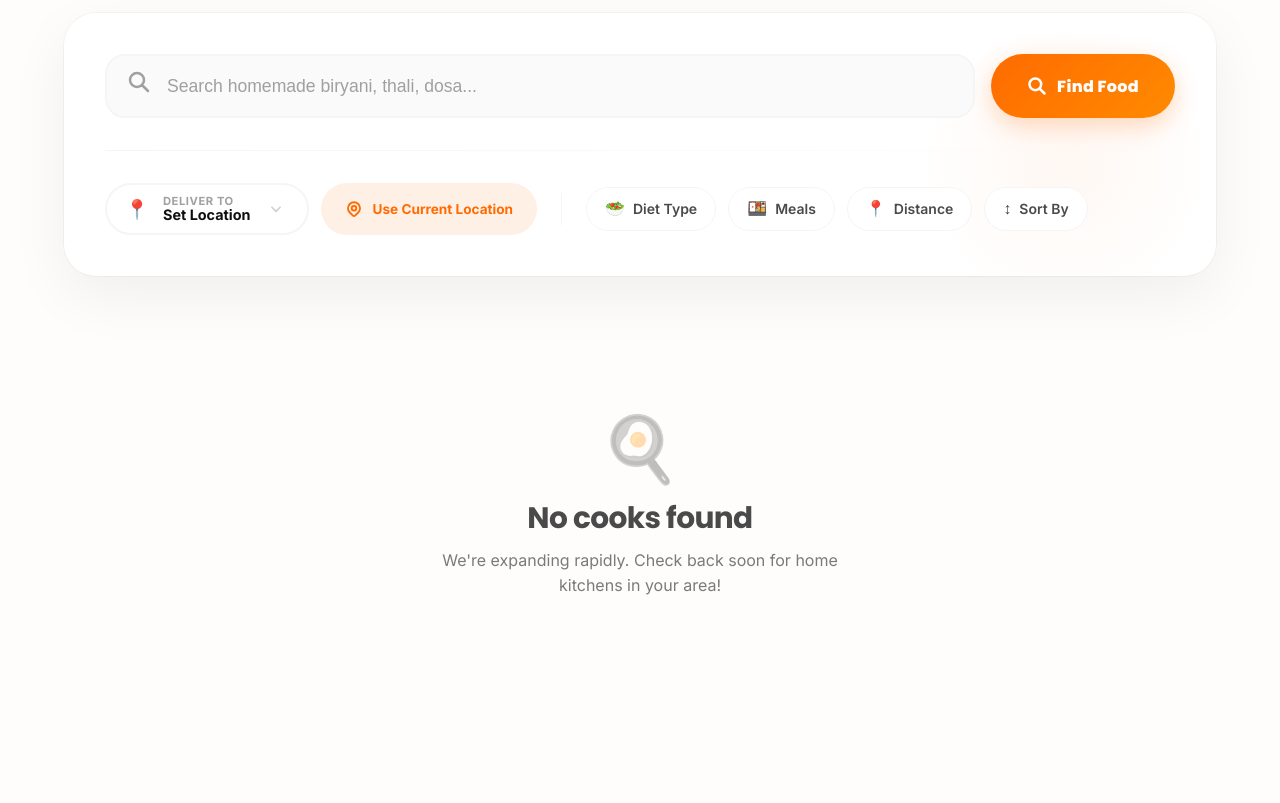
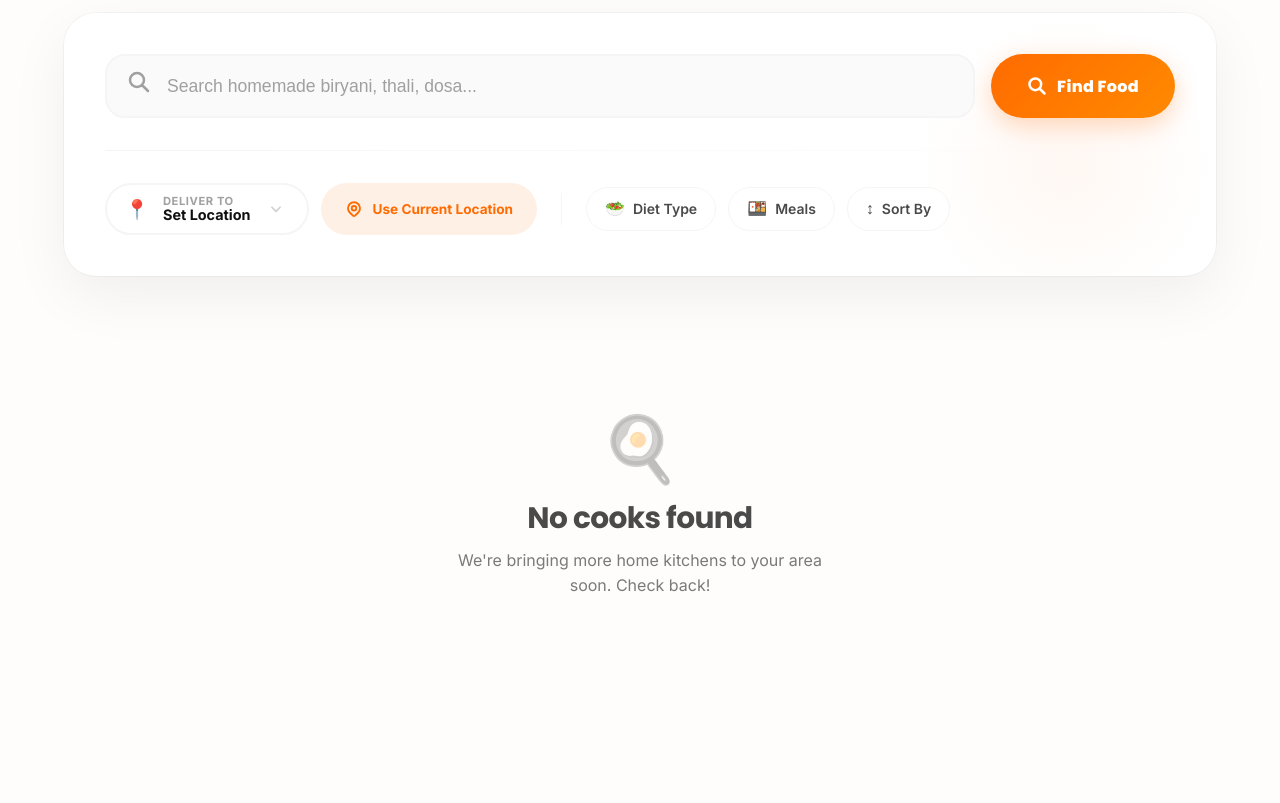
Before and after one commit to SwarupMandal-droid/GharKaKhana, a Django app: page /cooks/ in a window 1280 px wide. Shown: the part 178-981 px from the top of the page. Run offline with Django 4.2, Linux system fonts and the light colour scheme; the visitor is signed in with stand-in values (Sample User, id 1); data that the repository does not hold is empty.

Commit message:
feat: show all cooks with published menus, remove distance/cutoff gate

```diff
--- a/cooks/customer_views.py
+++ b/cooks/customer_views.py
@@ -67,19 +67,29 @@ def cook_list(request):
         customer=request.user, is_default=True
     ).first()
 
+    today    = datetime.date.today()
+    tomorrow = today + datetime.timedelta(days=1)
+
+    # Only show cooks that have at least one published menu (today or tomorrow)
+    any_published_menu = DailyMenu.objects.filter(
+        cook=OuterRef('pk'),
+        status='PUBLISHED',
+        menu_date__in=[today, tomorrow],
+    )
+
     cooks = CookProfile.objects.filter(
         is_approved=True, is_active=True
     ).annotate(
         avg_rating=Avg('reviews__rating'),
-        review_count=Count('reviews')
-    )
+        review_count=Count('reviews'),
+        has_any_menu=Exists(any_published_menu),
+    ).filter(has_any_menu=True)  # Only show cooks with a live menu
 
     # Filters from GET params
-    food_type   = request.GET.get('food_type', '')
-    meal_type   = request.GET.get('meal_type', '')
-    search      = request.GET.get('search', '').strip()
-    sort_by     = request.GET.get('sort', 'distance')
-    max_dist    = request.GET.get('max_dist', '')
+    food_type = request.GET.get('food_type', '')
+    meal_type = request.GET.get('meal_type', '')
+    search    = request.GET.get('search', '').strip()
+    sort_by   = request.GET.get('sort', 'rating')
 
     # Search by kitchen name or cuisine
     if search:
@@ -90,39 +100,36 @@ def cook_list(request):
             cuisine_tags__icontains=search
         ).annotate(
             avg_rating=Avg('reviews__rating'),
-            review_count=Count('reviews')
-        )
+            review_count=Count('reviews'),
+            has_any_menu=Exists(any_published_menu),
+        ).filter(has_any_menu=True)
         cooks = cooks.distinct()
 
-    # Filter by food type
+    # Filter by food type (any active dish on their profile)
     if food_type:
         cooks = cooks.filter(
             dishes__food_type=food_type,
-            dishes__is_active=True
+            dishes__is_active=True,
         ).distinct()
 
-    tomorrow = datetime.date.today() + datetime.timedelta(days=1)
-    today    = datetime.date.today()
-
-    # Filter by meal type
+    # Filter by meal type (published menu for today or tomorrow)
     if meal_type:
         cooks = cooks.filter(
-            daily_menus__menu_date=tomorrow,
+            daily_menus__menu_date__in=[today, tomorrow],
             daily_menus__meal_type=meal_type,
             daily_menus__status='PUBLISHED',
         ).distinct()
 
-    # Optimize by checking menu existence in a single query (Rule: Performance)
+    # Annotate per-date menu existence for card badges
     tomorrow_menu_exists = DailyMenu.objects.filter(
         cook=OuterRef('pk'), menu_date=tomorrow, status='PUBLISHED'
     )
     today_menu_exists = DailyMenu.objects.filter(
         cook=OuterRef('pk'), menu_date=today, status='PUBLISHED'
     )
-
     cooks = cooks.annotate(
         has_tomorrow_menu=Exists(tomorrow_menu_exists),
-        has_today_menu=Exists(today_menu_exists)
+        has_today_menu=Exists(today_menu_exists),
     )
 
     cook_data = []
@@ -135,14 +142,6 @@ def cook_list(request):
             distance  = None
             charge    = None
             pickup_ok = False
-
-        # Max distance filter
-        if max_dist and distance is not None:
-            try:
-                if distance > float(max_dist):
-                    continue
-            except ValueError:
-                pass
 
         has_menu = cook.has_tomorrow_menu
         same_day = cook.has_today_menu and cook.same_day_enabled
@@ -158,11 +157,11 @@ def cook_list(request):
             'review_count': cook.review_count,
         })
 
-    # Sort
-    if sort_by == 'rating':
+    # Sort — default to rating; distance sort only when address is known
+    if sort_by == 'distance' and default_address:
+        cook_data.sort(key=lambda x: x['distance'] if x['distance'] is not None else 9999)
+    else:
         cook_data.sort(key=lambda x: x['avg_rating'] or 0, reverse=True)
-    elif sort_by == 'distance' and default_address:
-        cook_data.sort(key=lambda x: x['distance'] if x['distance'] else 999)
 
     context = {
         'cook_data':       cook_data,
@@ -171,7 +170,6 @@ def cook_list(request):
         'meal_type':       meal_type,
         'search':          search,
         'sort_by':         sort_by,
-        'max_dist':        max_dist,
         'today':           today,
         'tomorrow':        tomorrow,
     }
--- a/templates/customer/cook_list.html
+++ b/templates/customer/cook_list.html
@@ -18,13 +18,13 @@
     <div class="message message-warning" style="margin-top: 20px;">
       <span style="font-size: 1.25rem; margin-right: 8px;">📍</span>
       <span>
-        Set your delivery address in
+        Add a delivery address in
         <a href="/accounts/profile/" style="font-weight: 700; text-decoration: underline;">Profile</a>
-        to see accurate distances and delivery charges.
+        to see estimated distances and delivery charges.
       </span>
     </div>
     {% else %}
-    <p class="text-muted" style="margin-top: 8px;">{{ cook_data|length }} expert chef{{ cook_data|length|pluralize }} found in your area · sorted by distance</p>
+    <p class="text-muted" style="margin-top: 8px;">{{ cook_data|length }} chef{{ cook_data|length|pluralize }} with live menus right now · sorted by {{ sort_by }}</p>
     {% endif %}
   </div>
 
@@ -127,31 +127,17 @@
               </div>
 
               <div class="filter-chip-wrapper">
-                <select name="max_dist" class="hidden-select" title="Maximum Distance" onchange="this.form.submit()">
-                  <option value="">Distance</option>
-                  <option value="1" {% if max_dist == '1' %}selected{% endif %}>Under 1 km</option>
-                  <option value="2" {% if max_dist == '2' %}selected{% endif %}>Under 2 km</option>
-                  <option value="5" {% if max_dist == '5' %}selected{% endif %}>Under 5 km</option>
+                <select name="sort" class="hidden-select" onchange="this.form.submit()">
+                  <option value="rating" {% if sort_by == 'rating' %}selected{% endif %}>Top Rated</option>
+                  <option value="distance" {% if sort_by == 'distance' %}selected{% endif %}>Nearest First</option>
                 </select>
-                <div class="premium-chip {% if max_dist %}active{% endif %}" onclick="this.previousElementSibling.click()">
-                  <span class="chip-icon">📍</span>
-                  <span>Distance</span>
-                  {% if max_dist %}<span class="chip-dot"></span>{% endif %}
-                </div>
-              </div>
-
-              <div class="filter-chip-wrapper">
-                <select name="sort" class="hidden-select" onchange="this.form.submit()">
-                  <option value="distance" {% if sort_by == 'distance' %}selected{% endif %}>Nearest</option>
-                  <option value="rating" {% if sort_by == 'rating' %}selected{% endif %}>Top Rated</option>
-                </select>
-                <div class="premium-chip {% if sort_by != 'distance' %}active{% endif %}" onclick="this.previousElementSibling.click()">
+                <div class="premium-chip {% if sort_by == 'distance' %}active{% endif %}" onclick="this.previousElementSibling.click()">
                   <span class="chip-icon">↕</span>
                   <span>Sort By</span>
                 </div>
               </div>
 
-              {% if search or food_type or meal_type or max_dist or sort_by != 'distance' %}
+              {% if search or food_type or meal_type %}
                 <button type="button" onclick="clearAllFilters()" class="clear-filters-btn">
                   Clear All
                 </button>
@@ -249,7 +235,7 @@
       <p class="text-muted" style="margin-bottom: 28px;">No results matched your filters. Try adjusting your search or clearing filters.</p>
       <button type="button" onclick="clearAllFilters()" class="btn-primary" style="border-radius: 100px; padding: 14px 32px;">Clear Filters</button>
     {% else %}
-      <p class="text-muted">We're expanding rapidly. Check back soon for home kitchens in your area!</p>
+    <p class="text-muted">We're bringing more home kitchens to your area soon. Check back!</p>
     {% endif %}
   </div>
   {% endif %}
```
